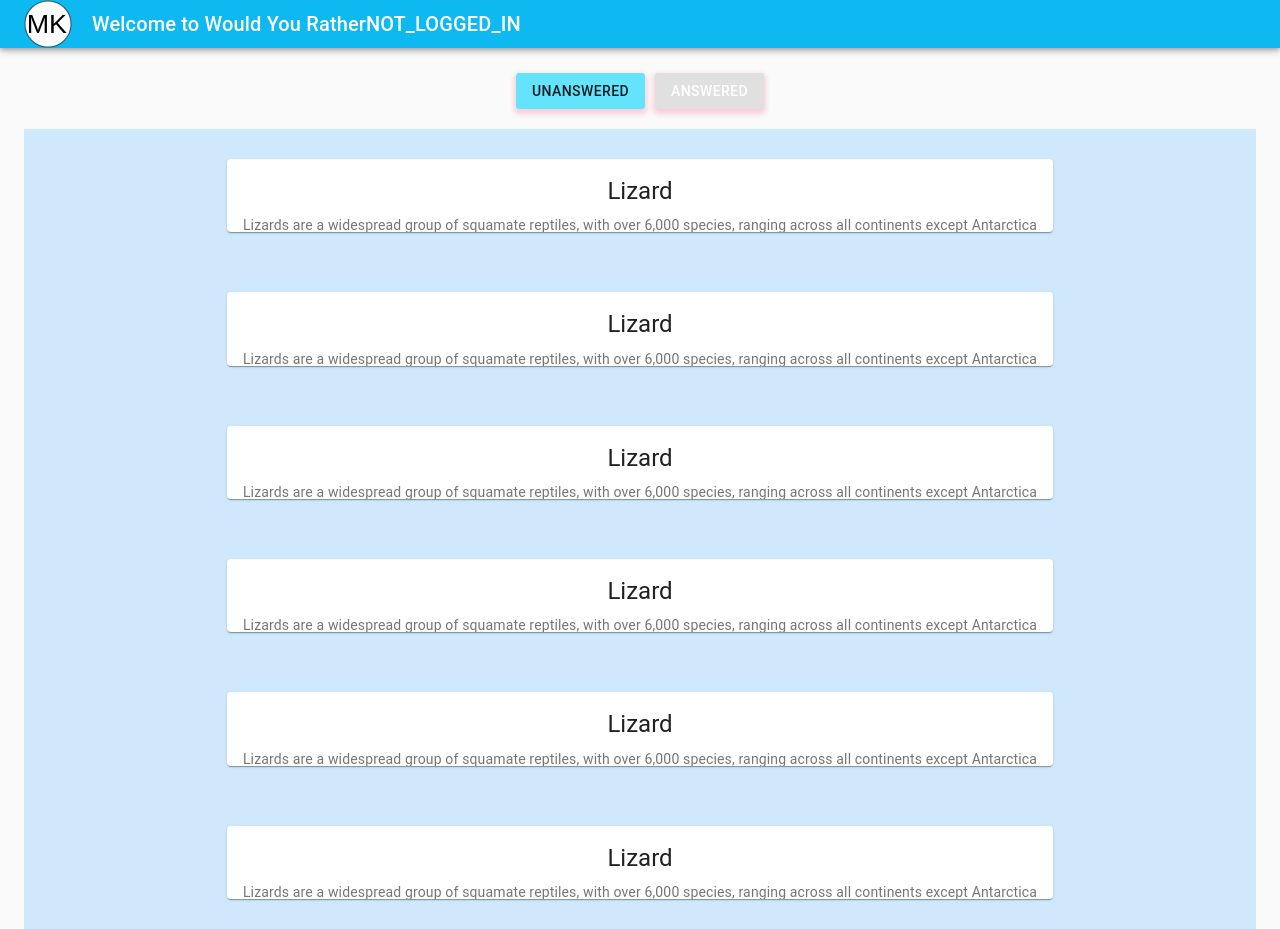
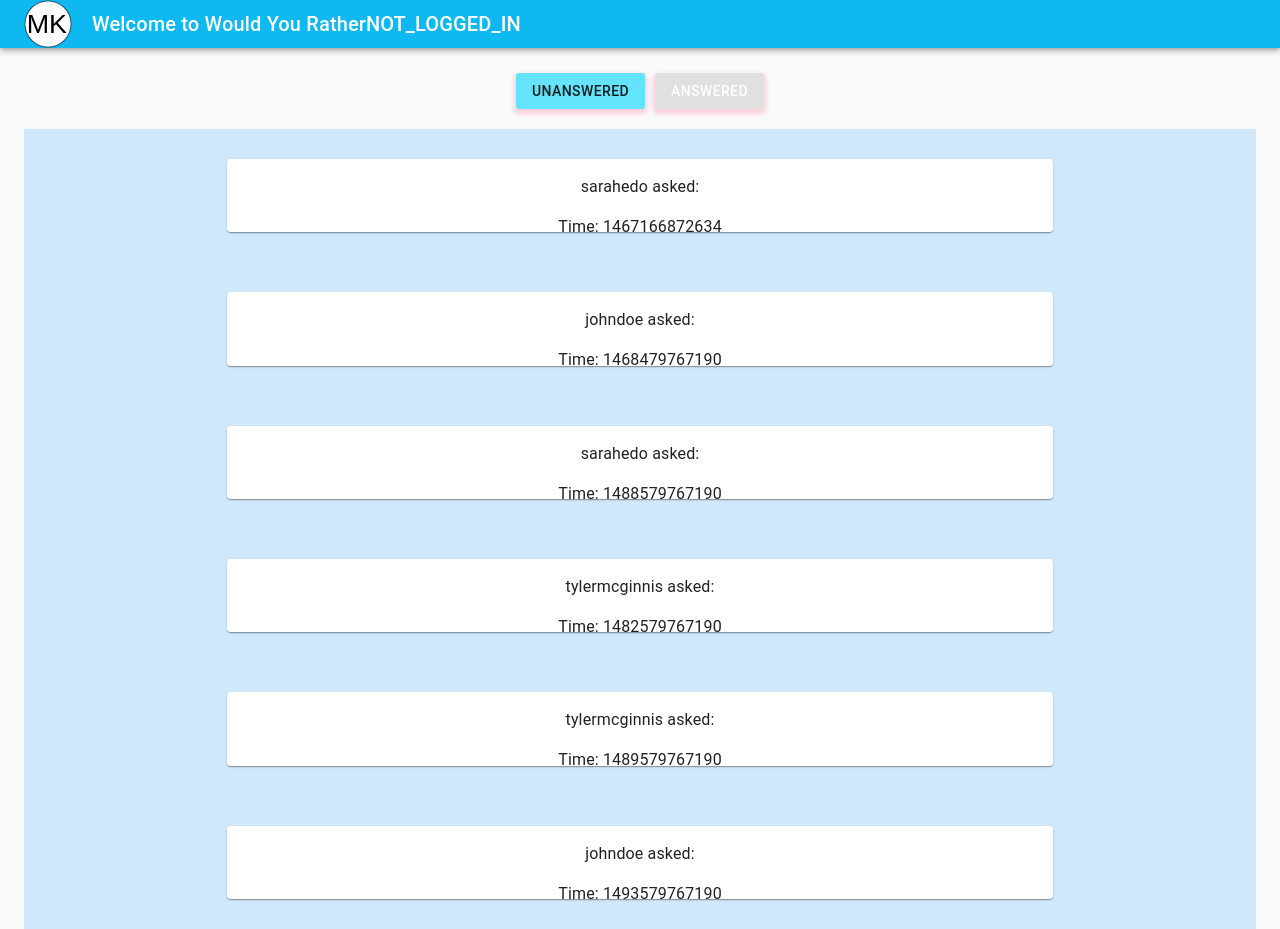
Before and after one commit to MKortmann/wouldyourather, a React (Create React App) app: page /logged in a window 1280 px wide. Built offline with nearby package versions, Linux system fonts and the light colour scheme; grey boxes are pictures that could not be loaded.

Commit message:
bug: correct the showed questions (ans und unanswered)

```diff
--- a/src/components/SingleQuestion.js
+++ b/src/components/SingleQuestion.js
@@ -14,17 +14,18 @@ const useStyles = makeStyles({
   },
 });
 
-export default function SingleQuestion() {
+export default function SingleQuestion(props) {
   const classes = useStyles();
 
   return (
     <Card className={classes.card}>
       <CardActionArea>
-        <CardMedia
-          className={classes.media}
-          image="/static/images/cards/contemplative-reptile.jpg"
-          title="Contemplative Reptile"
-        />
+        <Typography>
+        <p>{props.item.author} asked:</p>
+        <p>Time: {props.item.timestamp}</p>
+
+
+        </Typography>
         <CardContent>
           <Typography gutterBottom variant="h5" component="h2">
             Lizard
--- a/src/containers/Logged.js
+++ b/src/containers/Logged.js
@@ -19,6 +19,7 @@ const Logged = (props) => {
   useEffect( () => {
     const questionsAnsweredTemp = [];
     const questionsUnAnsweredTemp = [];
+    const authUser = JSON.parse(localStorage.getItem("authUser"))
 
     _getUsers()
       .then(res => {
@@ -31,7 +32,10 @@ const Logged = (props) => {
         const arrayQuestions = Object.values(res);
         arrayQuestions.forEach( (item, index) => {
           // check if the author of this questions is the logged authors
-          if ( arrayQuestions[index].author ===  JSON.parse(localStorage.getItem("authUser")) ) {
+
+
+          if (  (arrayQuestions[index].optionOne.votes.indexOf(authUser) >= 0) ||
+                (arrayQuestions[index].optionTwo.votes.indexOf(authUser) >= 0) ) {
             questionsAnsweredTemp.push(item);
           } else {
             questionsUnAnsweredTemp.push(item);
@@ -62,16 +66,15 @@ const Logged = (props) => {
       <React.Fragment>
         <Button clicked={handleClickShowFlag} label={"unanswered"} color={"white"}/>
         <Button clicked={handleClickNotShowFlag} label={"answered"} bgColor={"rgba(0,212,255,0.6)"} />
+        <Questions answeredQuestions={answeredQuestions}/>
       </React.Fragment>
       :
       <React.Fragment>
         <Button clicked={handleClickShowFlag} label={"unanswered"}  bgColor={"rgba(0,212,255,0.6)"} />
         <Button clicked={handleClickNotShowFlag} label={"answered"} color={"white"}/>
+        <Questions answeredQuestions={unansweredQuestions}/>
       </React.Fragment>
       }
-      <Questions answeredQuestions={answeredQuestions}
-        answeredQuestionsShowFlag={answeredQuestionsShowFlag}
-        unansweredQuestions={unansweredQuestions}/>
     </div>
   )
 }
--- a/src/containers/Questions.js
+++ b/src/containers/Questions.js
@@ -23,28 +23,22 @@ export default function Questions(props) {
 
 
 
-  useEffect( () => {
-
-    console.log(`[Questions]: ${props.answeredQuestions}`);
-    console.log(`[Not Answered Questions]: ${props.unansweredQuestions}`);
-
-  }, [])
-
+  // useEffect( () => {
+  //
+  //   console.log(`[Questions]: ${props.answeredQuestions}`);
+  //   console.log(`[Not Answered Questions]: ${props.unansweredQuestions}`);
+  //
+  // }, [])
 
   let componentQuestions = null;
-  if (props.answeredQuestionsShowFlag === true) {
+  if (props.answeredQuestions !== undefined) {
     componentQuestions = (
-        props.answeredQuestions.map((item, index) => {
-          return(<Question />)
-        })
-    )
-  } else {
-    componentQuestions = (
-        props.unansweredQuestions.map((item, index) => {
-          return(<Question />)
-        })
+      props.answeredQuestions.map((item, index) => {
+        return(<Question item={item}/>)
+      })
     )
   }
+
 
   const classes = useStyles();
 
@@ -54,7 +48,6 @@ export default function Questions(props) {
       <Container >
       <div className={classes.root} component="div" style={{ backgroundColor: '#cfe8fc', height: '100vh'}}>
       {componentQuestions}
-
       </div>
       </Container>
     </React.Fragment>
```
